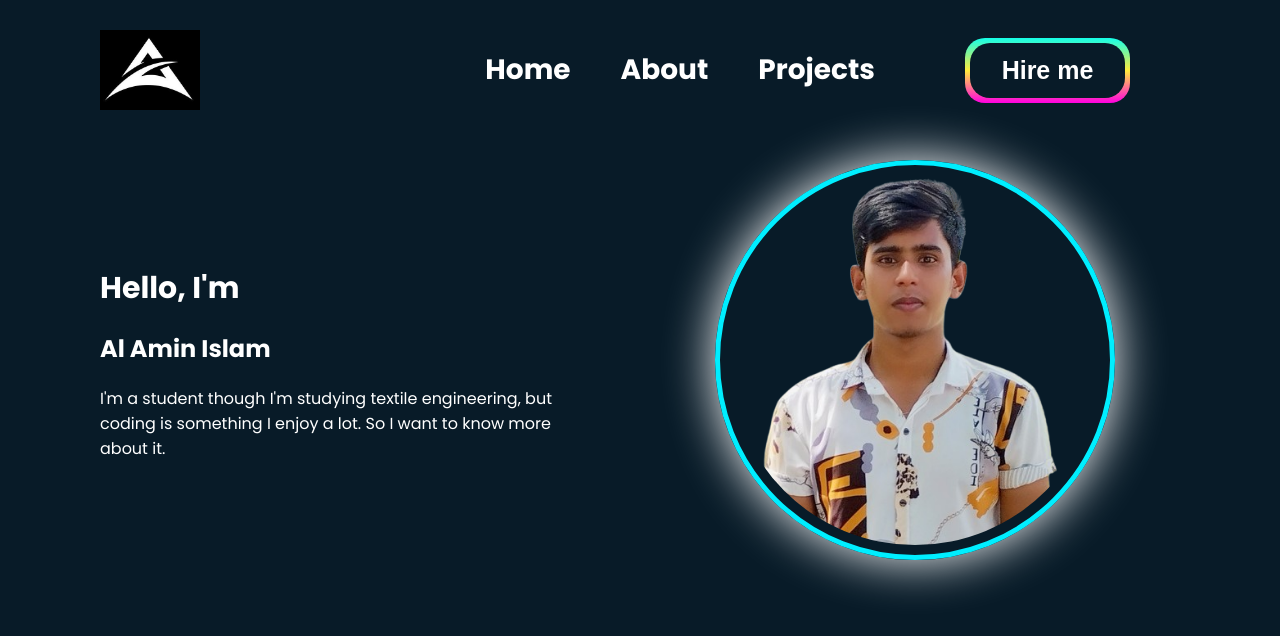
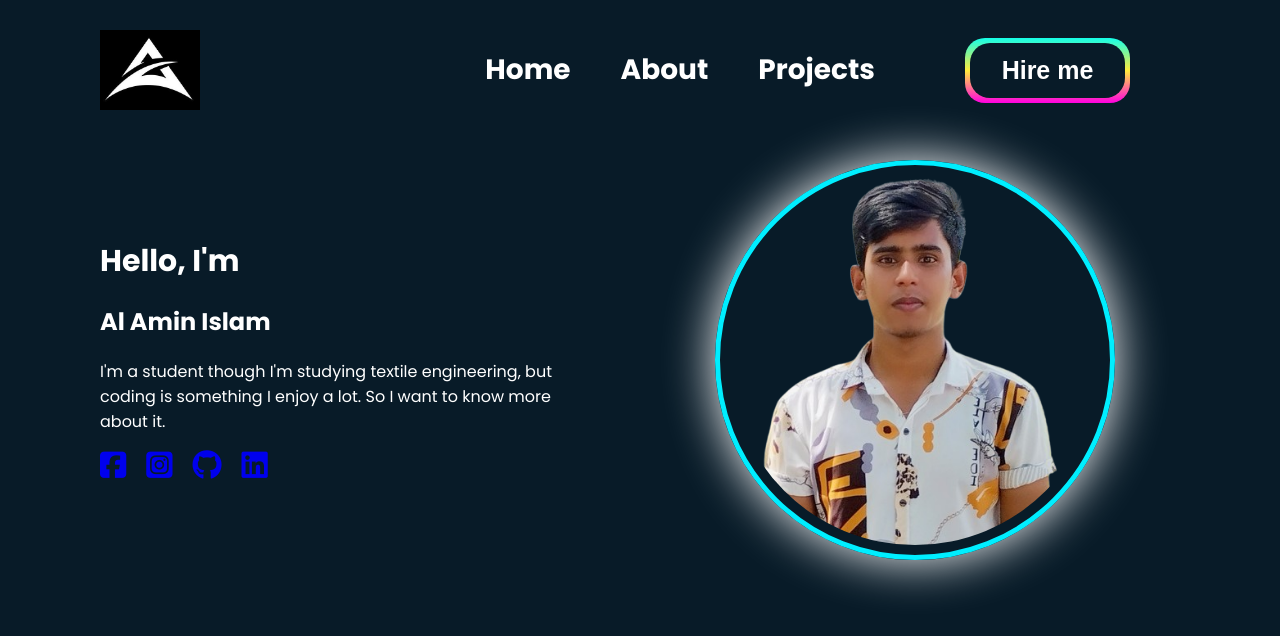
Before and after one commit to alaminislam34/My-Portfolio-, a plain HTML site: page index1.html in a window 1280 px wide. Drawn offline with Linux system fonts and the light colour scheme.

Commit message:
added contact icon

```diff
--- a/Style/style1.css
+++ b/Style/style1.css
@@ -94,7 +94,13 @@ nav .btn{
     font-size: 30px;
     font-weight: bold;
 }
-
+.contact{
+    list-style: none;
+    display: flex;
+    gap: 20px;
+    font-size: 30px;
+    margin-top: 10px;
+}
 .content2 img{
     width: 400px;
     height: auto;
@@ -180,9 +186,7 @@ nav .btn{
         padding: 10px 20px;
         text-align: right;
     }
-    .btn{
-        /* width: 30%; */
-    }
+    s
     nav img{
         width: 80px;
         height: 60px;
--- a/index1.html
+++ b/index1.html
@@ -7,6 +7,8 @@
     <link rel="preconnect" href="https://fonts.googleapis.com">
     <link rel="preconnect" href="https://fonts.gstatic.com" crossorigin>
     <link href="https://fonts.googleapis.com/css2?family=Poppins:ital,wght@0,100;0,200;0,300;0,400;0,500;0,600;0,700;0,800;0,900;1,100;1,200;1,300;1,400;1,500;1,600;1,700;1,800;1,900&display=swap" rel="stylesheet">
+
+    <link rel="stylesheet" href="https://cdnjs.cloudflare.com/ajax/libs/font-awesome/6.5.2/css/all.min.css" integrity="sha512-SnH5WK+bZxgPHs44uWIX+LLJAJ9/2PkPKZ5QiAj6Ta86w+fsb2TkcmfRyVX3pBnMFcV7oQPJkl9QevSCWr3W6A==" crossorigin="anonymous" referrerpolicy="no-referrer" />
     <link rel="stylesheet" href="Style/style1.css">
 </head>
 <body>
@@ -32,6 +34,13 @@
                     <h3>Hello, I'm</h3>
                     <h1> Al Amin Islam</h1>
                     <p>I'm a student though I'm studying textile engineering, but coding is something I enjoy a lot. So I want to know more about it.</p>
+
+                    <ul class="contact">
+                        <li><a href="https://www.facebook.com/profile.php?id=61562355332943"><i class="fa-brands fa-square-facebook"></i></a></li>
+                        <li><a href="https://www.instagram.com/mdalaminislam0412/"><i class="fa-brands fa-square-instagram"></i></a></li>
+                        <li><a href="https://github.com/alaminislam34/"><i class="fa-brands fa-github"></i></a></li>
+                        <li><a href="https://www.linkedin.com/in/md-al-amin-islam-b2100b261/"><i class="fa-brands fa-linkedin"></i></a></li>
+                    </ul>
                 </div>
                 <div class="content2">
                     <img src="./image/profile.png" alt="">
```
